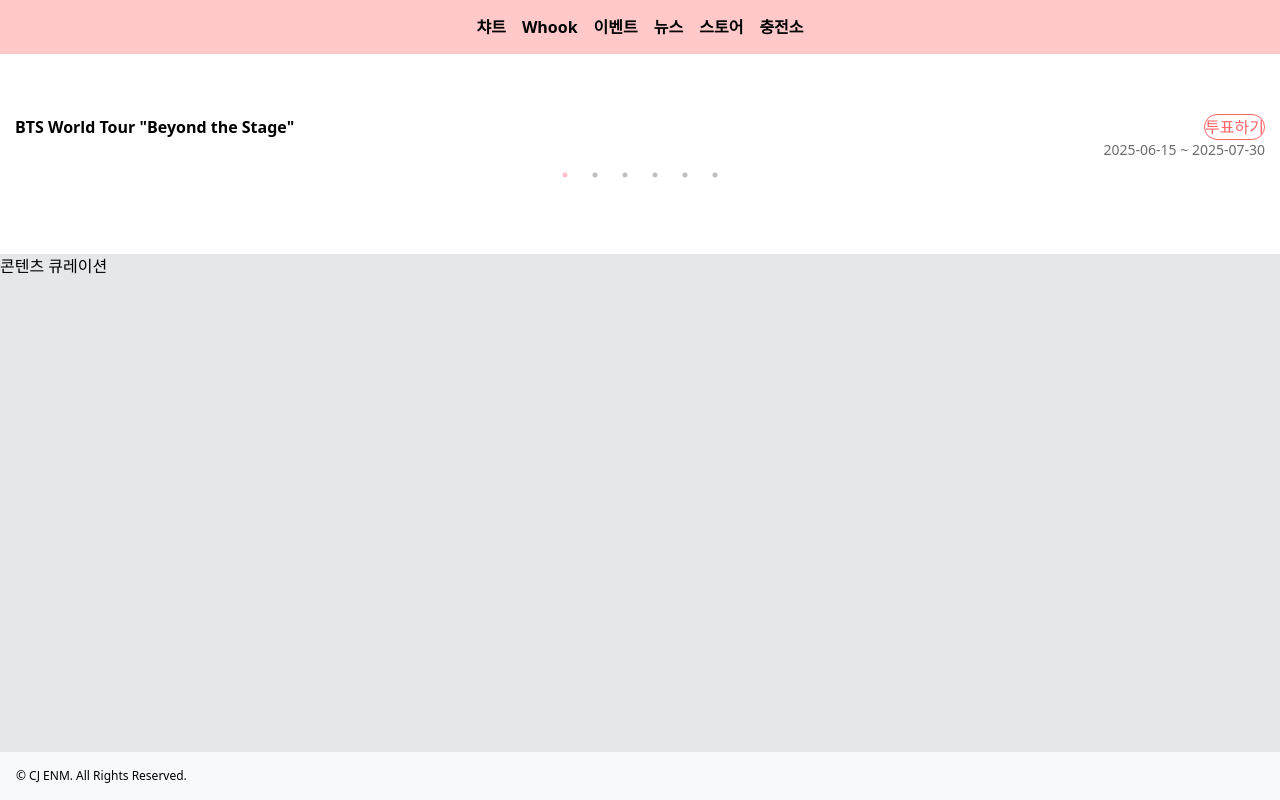
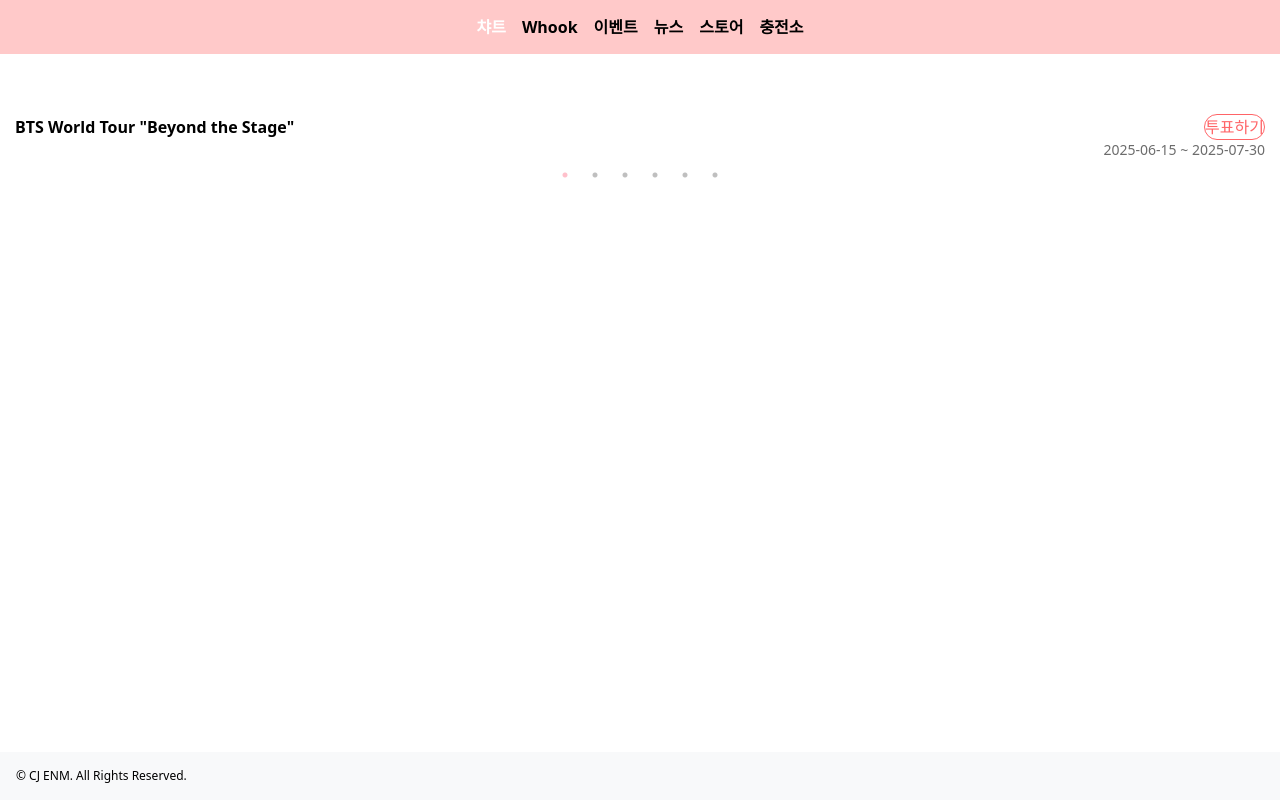
Before and after one commit to gusdn3477/hanteo_global_assignment, a React (Vite) app: page /charts in a window 1280 px wide. Built offline with nearby package versions, Linux system fonts and the light colour scheme.

Commit message:
feat: Layout & Router 컴포넌트 관련 작업

```diff
--- a/src/App.tsx
+++ b/src/App.tsx
@@ -1,28 +1,7 @@
-import Carousel from './components/Carousel';
-import { headerMenu } from './data/headerMenu';
+import Router from './Router';
 
 function App() {
-  return (
-    <div className="flex h-full w-full flex-col">
-      <header className="h-[54px] bg-red-200 p-2">
-        <ul className="flex h-full justify-center gap-4">
-          {headerMenu.map((menu) => (
-            <li key={menu.id} className="flex items-center font-extrabold">
-              {menu.title}
-            </li>
-          ))}
-        </ul>
-      </header>
-      <div className="h-[200px]">
-        <Carousel />
-      </div>
-      <div className="flex-1 overflow-y-auto bg-gray-200">콘텐츠 큐레이션</div>
-
-      <footer className="flex gap-8 bg-[#f8f9fa] px-4 py-4">
-        <span className="text-neutral-secondary text-xs">© CJ ENM. All Rights Reserved.</span>
-      </footer>
-    </div>
-  );
+  return <Router />;
 }
 
 export default App;
--- /dev/null
+++ b/src/Charts.tsx
@@ -0,0 +1,14 @@
+import Carousel from './components/Carousel';
+
+function Charts() {
+  return (
+    <>
+      <div className="h-[200px]">
+        <Carousel />
+      </div>
+      <div className="flex-1"></div>
+    </>
+  );
+}
+
+export default Charts;
--- /dev/null
+++ b/src/Router.tsx
@@ -0,0 +1,16 @@
+import { BrowserRouter, Routes, Route, Navigate } from 'react-router-dom';
+import Charts from './Charts';
+import Layout from './components/Layout';
+
+export default function Router() {
+  return (
+    <BrowserRouter>
+      <Routes>
+        <Route path="/" element={<Navigate to="/charts" />} />
+        <Route element={<Layout />}>
+          <Route path="/charts" element={<Charts />} />
+        </Route>
+      </Routes>
+    </BrowserRouter>
+  );
+}
--- /dev/null
+++ b/src/components/Layout.tsx
@@ -0,0 +1,27 @@
+import { Outlet, useLocation } from 'react-router-dom';
+import { headerMenu } from '../data/headerMenu';
+
+export default function Layout() {
+  const location = useLocation();
+  return (
+    <div className="flex h-full w-full flex-col">
+      <header className="h-[54px] bg-red-200 p-2">
+        <ul className="flex h-full justify-center gap-4">
+          {headerMenu.map((menu) => (
+            <li
+              key={menu.id}
+              className={`flex items-center font-extrabold ${location.pathname === menu.url ? 'text-white' : ''}`}
+            >
+              {menu.title}
+            </li>
+          ))}
+        </ul>
+      </header>
+      <Outlet />
+
+      <footer className="flex gap-8 bg-[#f8f9fa] px-4 py-4">
+        <span className="text-neutral-secondary text-xs">© CJ ENM. All Rights Reserved.</span>
+      </footer>
+    </div>
+  );
+}
```
